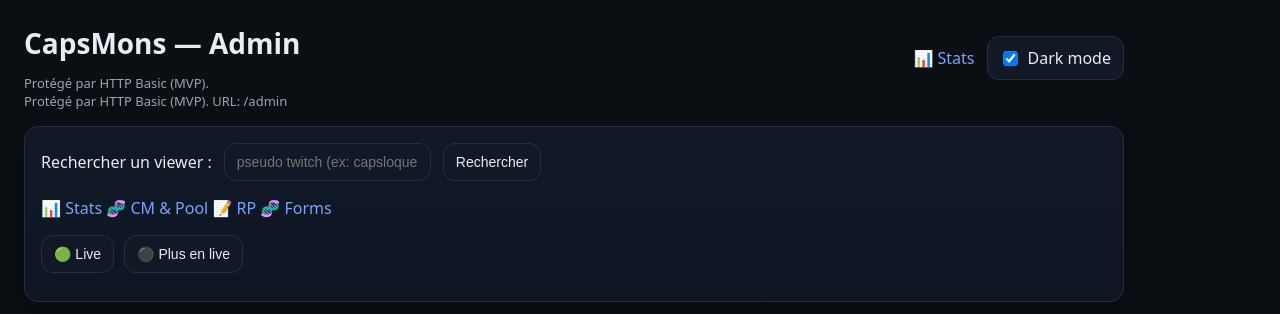
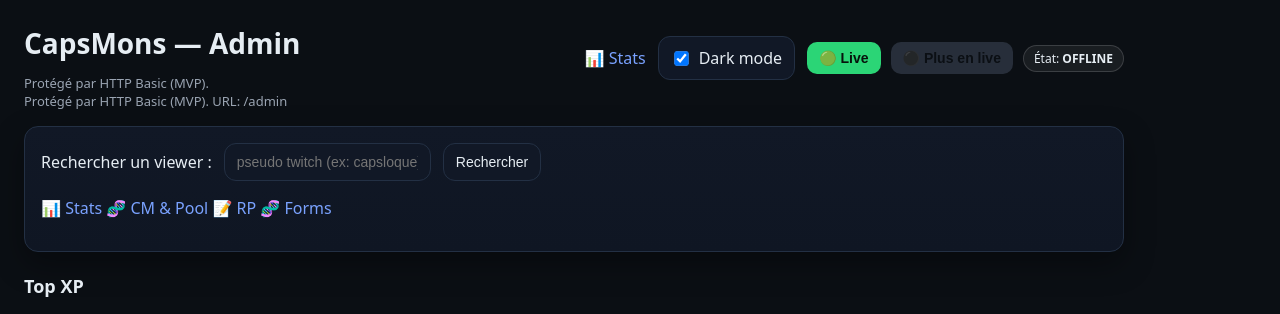
Before and after one commit to Caps-ule/capsmons, a FastAPI app: template api/templates/admin.html in a window 1280 px wide. Shown: the top 314 px of the page. Run offline with FastAPI, Linux system fonts and the light colour scheme; the template is opened without the code that fills it, so the values that code supplies are empty; some libraries are stand-ins or nearby versions.

Commit message:
bouton LIVE

```diff
--- a/api/main.py
+++ b/api/main.py
@@ -2765,5 +2765,12 @@
                 row = cur.fetchone()
                 if row:
                     result = {'twitch_login': row[0], 'xp_total': row[1], 'stage': row[2]}
-
-    return templates.TemplateResponse('admin.html', {'request': request, 'top': top, 'q': q_clean, 'result': result})
+                cur.execute(
+                    "SELECT value FROM kv WHERE key = 'is_live';"
+                )
+                row = cur.fetchone()
+
+                # Conversion propre en bool
+                is_live = bool(row and row[0] == "true")
+
+    return templates.TemplateResponse('admin.html', {'request': request, 'top': top, 'q': q_clean, 'result': result,'is_live': is_live,})
--- a/api/templates/admin.html
+++ b/api/templates/admin.html
@@ -48,6 +48,27 @@
   .topbar{display:flex; justify-content:space-between; align-items:center; gap:12px; flex-wrap:wrap}
   .toggle{display:flex; gap:8px; align-items:center; padding:10px 12px; border-radius:12px; border:1px solid var(--border); background:var(--panel)}
   .toggle input{transform:scale(1.1)}
+    .btn{
+    border:none;
+    border-radius:10px;
+    padding:8px 12px;
+    font-weight:800;
+    cursor:pointer;
+  }
+  .btnLive{ background:#2bd576; color:#07130c; }
+  .btnOff{ background:#4a5568; color:#0b0f14; }
+  .btnDisabled{
+    opacity:.45;
+    cursor:not-allowed;
+  }
+  .badge{
+    padding:4px 10px;
+    border-radius:999px;
+    font-size:12px;
+    border:1px solid rgba(255,255,255,.15);
+    background:rgba(255,255,255,.06);
+    color:#e6edf3;
+  }
 </style>
 
 </head>
@@ -64,6 +85,39 @@
       <input type="checkbox" id="themeToggle" checked>
       <label for="themeToggle">Dark mode</label>
     </div>
+    <div style="display:flex;gap:10px;align-items:center;margin:12px 0;">
+
+  <!-- LIVE -->
+  <form method="post" action="/admin/live" style="margin:0;">
+    <input type="hidden" name="value" value="true">
+    <button
+      type="submit"
+      class="btn btnLive {% if is_live %}btnDisabled{% endif %}"
+      {% if is_live %}disabled{% endif %}
+      title="{% if is_live %}Déjà en LIVE{% else %}Forcer LIVE{% endif %}"
+    >
+      🟢 Live
+    </button>
+  </form>
+
+  <!-- OFFLINE -->
+  <form method="post" action="/admin/live" style="margin:0;">
+    <input type="hidden" name="value" value="false">
+    <button
+      type="submit"
+      class="btn btnOff {% if not is_live %}btnDisabled{% endif %}"
+      {% if not is_live %}disabled{% endif %}
+      title="{% if not is_live %}Déjà OFFLINE{% else %}Forcer OFFLINE{% endif %}"
+    >
+      ⚫ Plus en live
+    </button>
+  </form>
+
+  <span class="badge">
+    État: <b>{% if is_live %}LIVE{% else %}OFFLINE{% endif %}</b>
+  </span>
+
+</div>
   </div>
 </div>
 
@@ -79,24 +133,6 @@
     <a href="/admin/cms">🧬 CM & Pool</a>
     <a href="/admin/rp">📝 RP</a>
     <a href="/admin/forms">🧬 Forms</a></p>
-
-    <div style="display:flex;gap:10px;align-items:center;margin:12px 0;">
-  <form method="post" action="/admin/live">
-    <input type="hidden" name="value" value="true">
-    <button type="submit">🟢 Live</button>
-  </form>
-
-  <form method="post" action="/admin/live">
-    <input type="hidden" name="value" value="false">
-    <button type="submit">⚫ Plus en live</button>
-  </form>
-
-  {% if is_live is defined %}
-    <span style="margin-left:10px;opacity:.8;">
-      État: <b>{{ "LIVE" if is_live else "OFFLINE" }}</b>
-    </span>
-  {% endif %}
-</div>
 
 
 
```
